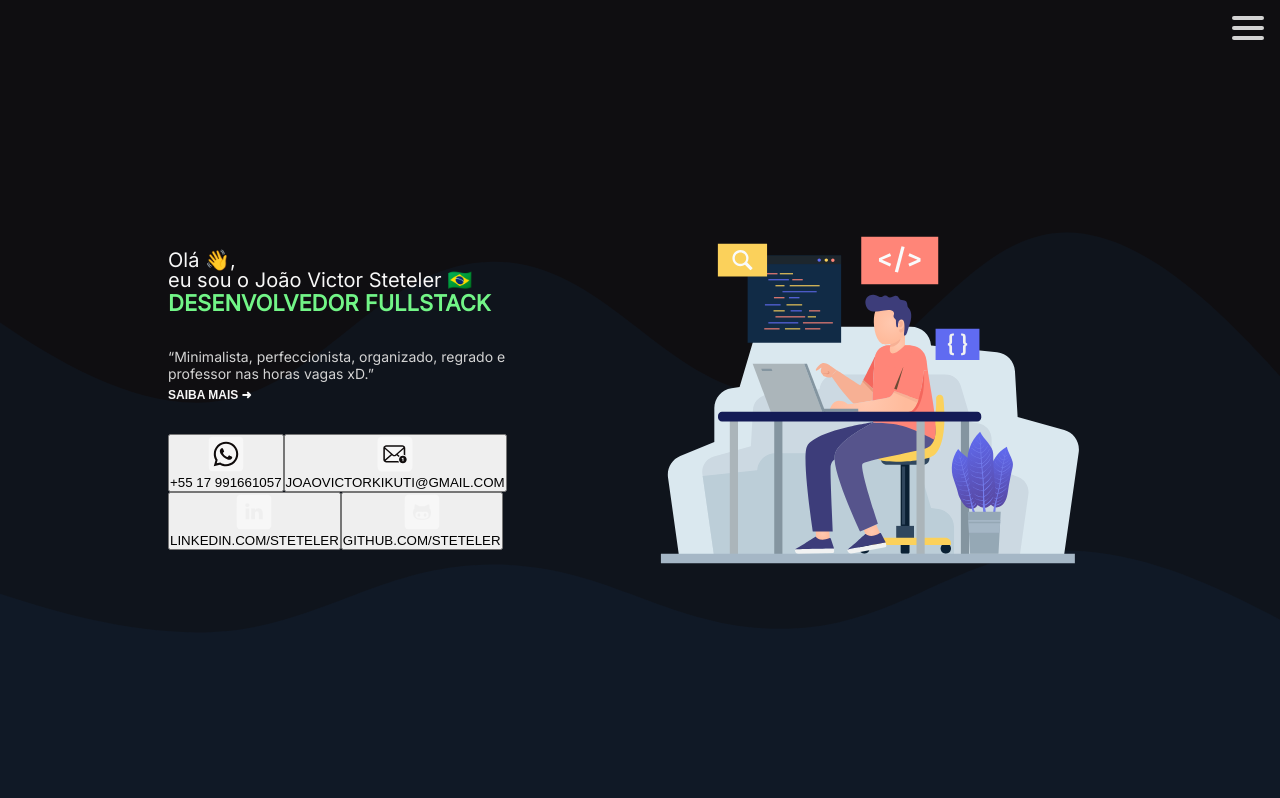
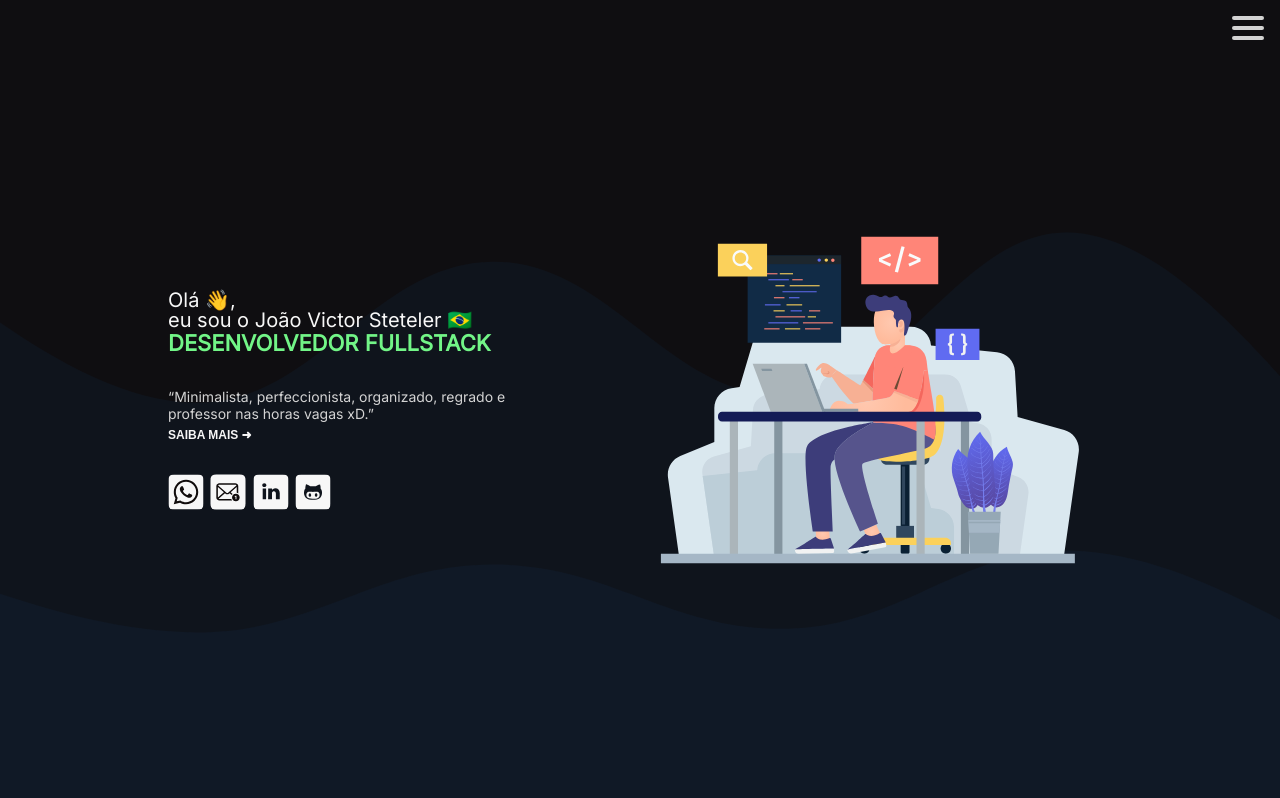
Before and after one commit to steteler/steteler-portfolio, a Next.js app: page / in a window 1280 px wide. Shown: the top 798 px of the page. Built offline with nearby package versions, Linux system fonts and the light colour scheme.

Commit message:
refactor(styles/contact): refatorado a estilização dos components contact

```diff
--- a/styles/Contact/ContactContainer.module.css
+++ b/styles/Contact/ContactContainer.module.css
@@ -1,4 +1,5 @@
-.page-contact {
+.contact {
   display: flex;
+  flex-wrap: wrap;
   gap: 0.4rem;
 }
--- a/styles/Contact/ContactItem.module.css
+++ b/styles/Contact/ContactItem.module.css
@@ -1,3 +1,32 @@
+.contact__container {
+  border: 0;
+  outline: 0;
+  color: var(--color-white);
+  background-color: transparent;
+  display: flex;
+  align-items: center;
+  overflow: hidden;
+}
+
+.contact__container.open {
+  gap: 0.4rem;
+}
+
 .contact__image {
   border-radius: 0.4rem;
 }
+
+.contact__link {
+  clip-path: polygon(0 0, 0 0, 0 100%, 0% 100%);
+  width: 0;
+  height: 0;
+  text-transform: lowercase;
+  font-size: 14px;
+}
+
+.contact__container.open .contact__link {
+  clip-path: polygon(0 0, 100% 0, 100% 100%, 0 100%);
+  width: auto;
+  height: auto;
+  transition: clip-path 0.4s ease;
+}
```
